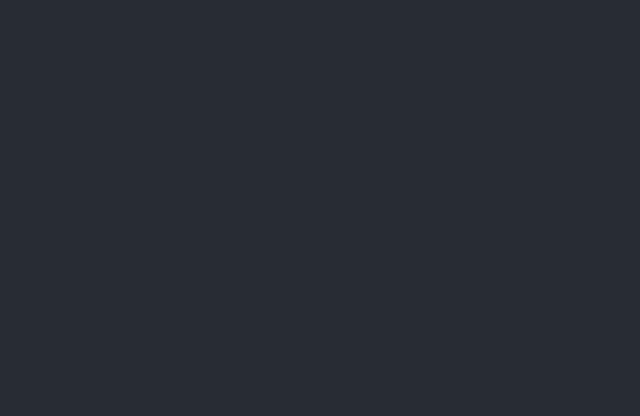
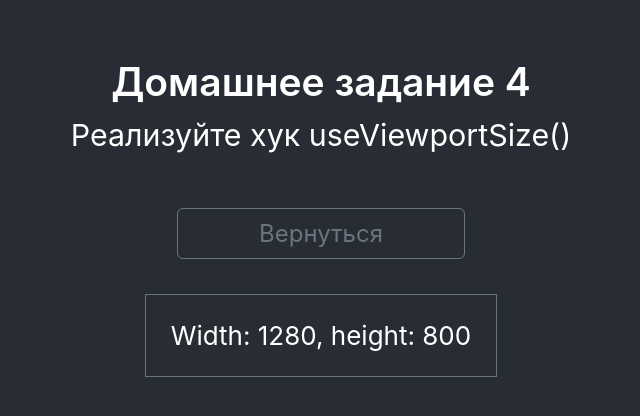
Before and after one commit to Kaiserdc/mfd-module4-react-user-hooks, a React (Vite) app: page /use-viewport-size in a window 1280 px wide. Before the commit this address had no page. Shown: the top 416 px of the page, without its empty margins (319-959 px from the left). Built offline with nearby package versions, Linux system fonts and the light colour scheme.

Commit message:
(feat): Выполненное домашнее задание 4

```diff
--- /dev/null
+++ b/src/hooks/useViewportSize.ts
@@ -0,0 +1,18 @@
+import {useEffect, useState} from "react";
+interface IViewPort {
+    width:number,
+    height:number
+}
+export function useViewportSize():IViewPort {
+    const [width, setWidth] = useState(window.innerWidth);
+    const [height, setHeight] = useState(window.innerHeight);
+
+    useEffect(() => {
+     window.onresize = () => {
+         setWidth(window.innerWidth);
+         setHeight(window.innerHeight);
+     }
+    })
+
+    return {width, height}
+}
--- a/src/main.tsx
+++ b/src/main.tsx
@@ -4,6 +4,7 @@ import {BrowserRouter, Route, Routes} from "react-router";
 import App from './App.tsx'
 import {Index} from "./pages";
 import {HomeWork1} from "./pages/home-1.tsx";
+import {UseViewportSize} from "./pages/use-viewport-size.tsx";
 
 createRoot(document.getElementById('root')!).render(
   <BrowserRouter>
@@ -11,6 +12,7 @@ createRoot(document.getElementById('root')!).render(
           <Route path={'/'} element={<App />}>
               <Route index element={<Index/>}/>
               <Route path={'use-fetch'} element={<HomeWork1/>}/>
+              <Route path={'use-viewport-size'} element={<UseViewportSize/>}/>
           </Route>
       </Routes>
 
--- a/src/pages/index.tsx
+++ b/src/pages/index.tsx
@@ -6,6 +6,7 @@ export function Index() {
             <h1>Главная</h1>
             <nav>
                 <NavLink className={'btn'} to="/use-fetch" end>Домашнее задание 1</NavLink>
+                <NavLink className={'btn'} to="/use-viewport-size" end>Домашнее задание 4</NavLink>
             </nav>
         </>
     )
--- /dev/null
+++ b/src/pages/use-viewport-size.tsx
@@ -0,0 +1,20 @@
+import {useViewportSize} from "../hooks/useViewportSize.ts";
+import {Link} from "react-router";
+
+
+export const UseViewportSize = () => {
+    const {height, width} = useViewportSize();
+
+    return (
+        <>
+            <h1>Домашнее задание 4</h1>
+            <h3>Реализуйте хук useViewportSize()</h3>
+            <nav>
+                <Link className={'btn'} to={'/'}>Вернуться</Link>
+            </nav>
+            <div className={'use-viewport-size content'}>
+                Width: {width}, height: {height}
+            </div>
+        </>
+    );
+};
```
